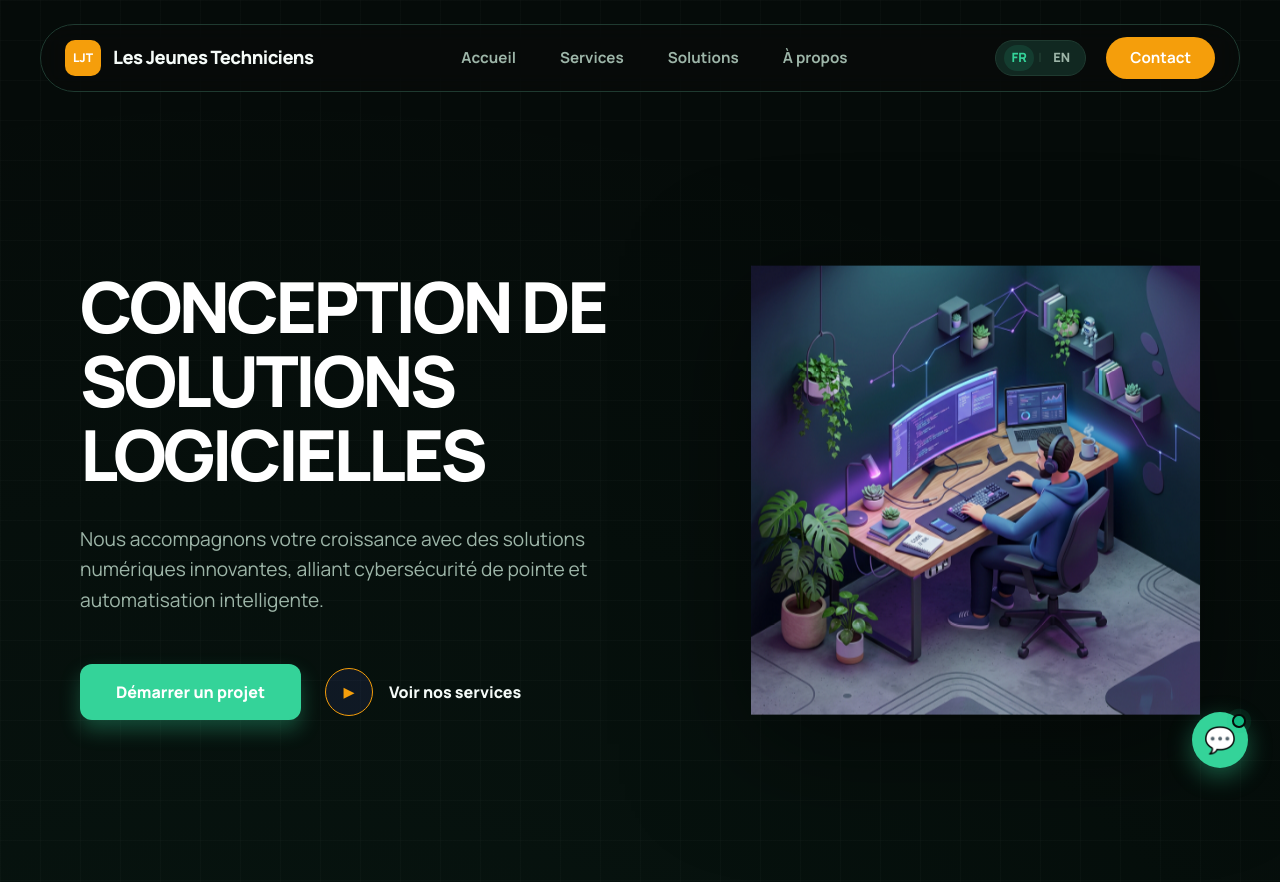
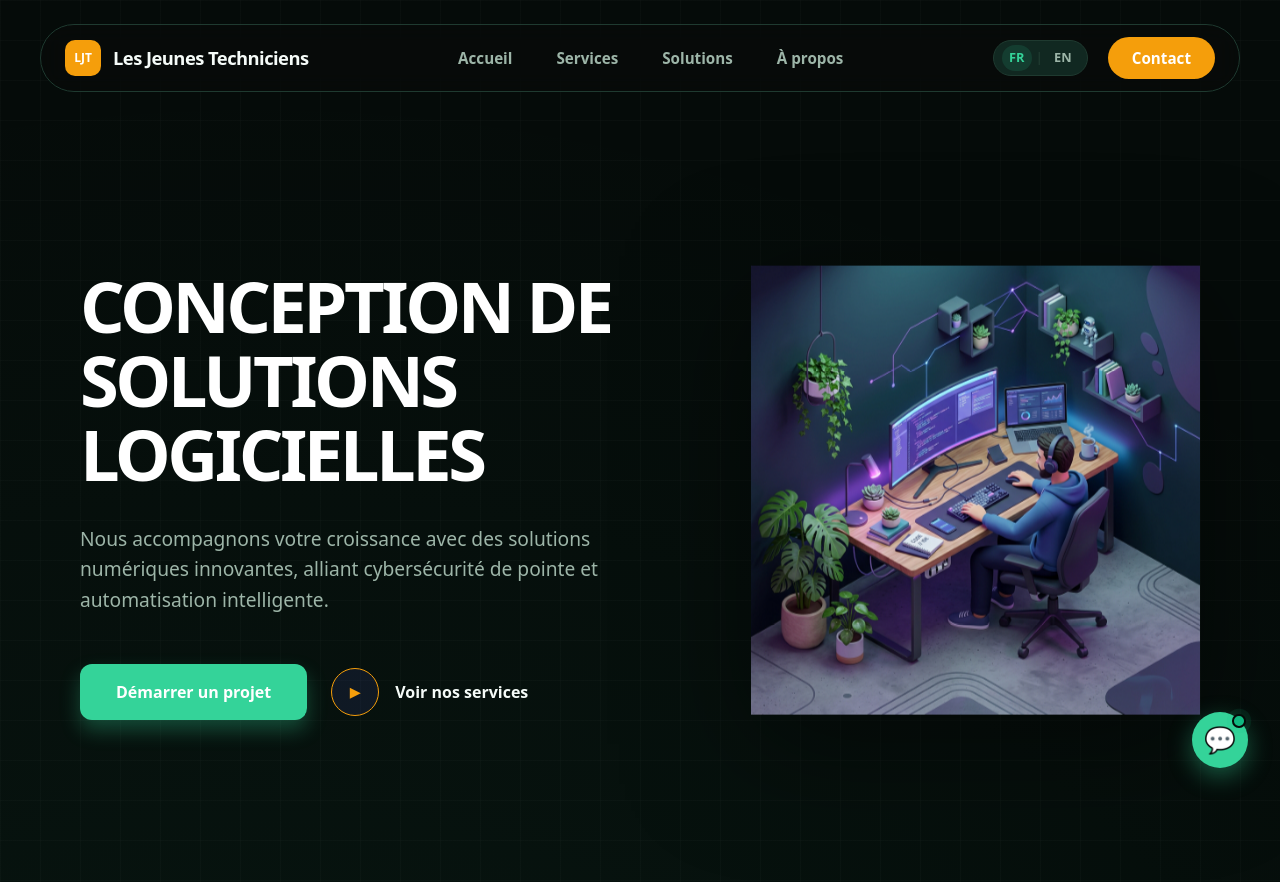
Before and after one commit to les-jeunes-techniciens/website, a Vue app: page / in a window 1280 px wide. Shown: the top 882 px of the page. Built offline with nearby package versions, Linux system fonts and the light colour scheme.

Commit message:
🛠️ useless import

```diff
--- a/src/style.css
+++ b/src/style.css
@@ -1,4 +1,3 @@
-@import url('https://fonts.googleapis.com/css2?family=Manrope:wght@400;500;600;700;800&display=swap');
 @import "tailwindcss";
 
 /* --- Tokens --- */
```
